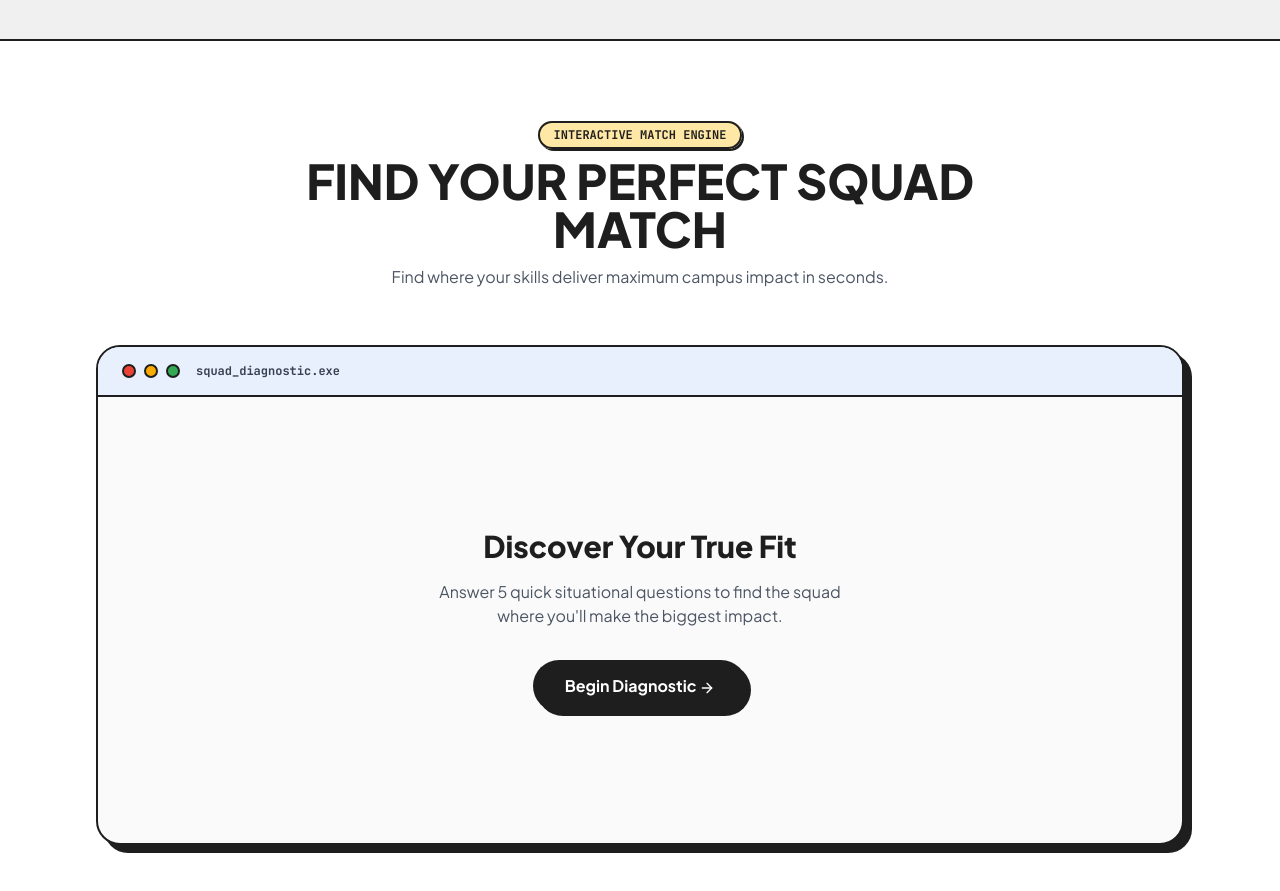
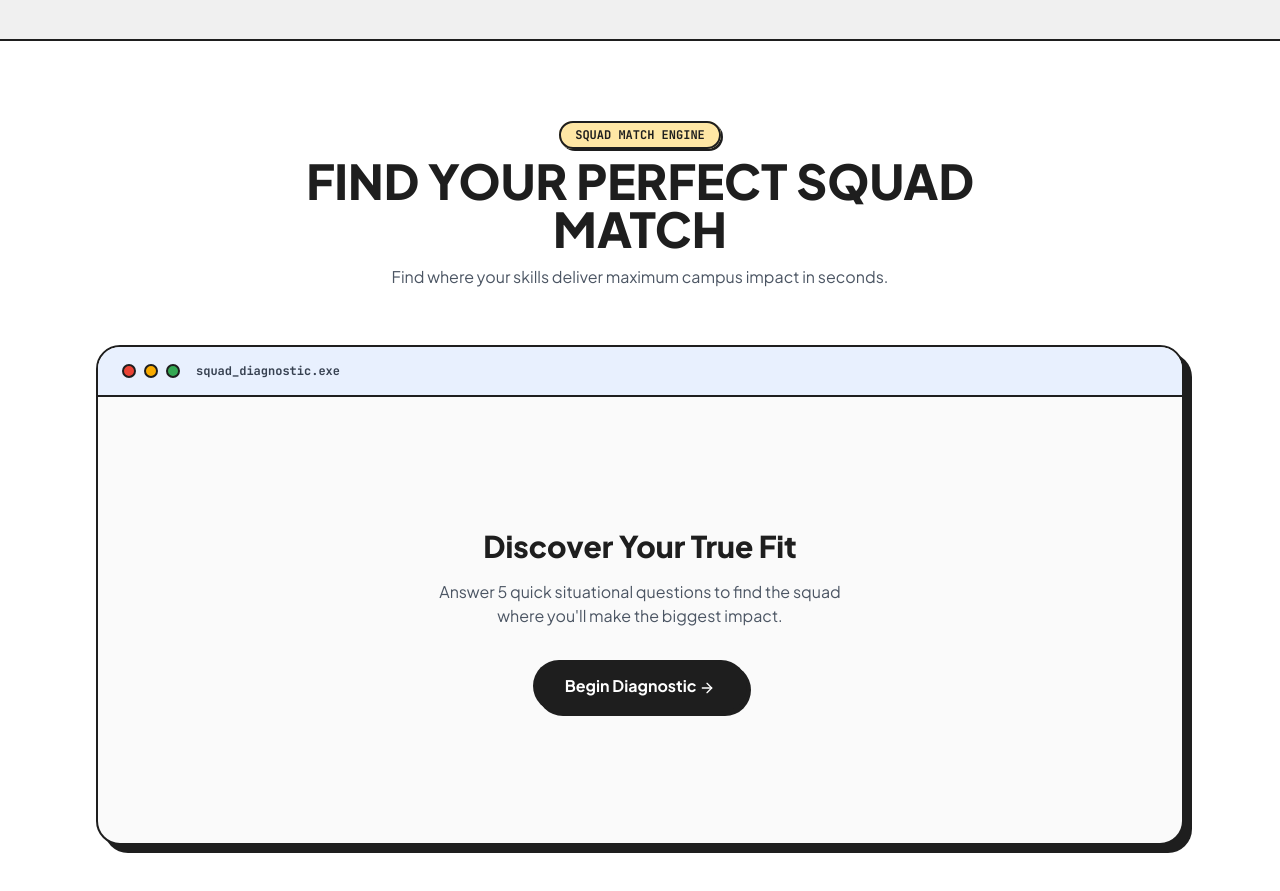
Before and after one commit to akashr206/gdg-recruit, a website built with Vite: page index.html in a window 1280 px wide. Shown: the part 2300-3191 px from the top of the page. Built offline with nearby package versions, Linux system fonts and the light colour scheme; animation ran at ten frames a second.

Commit message:
fix: word

```diff
--- a/src/components/Squads.html
+++ b/src/components/Squads.html
@@ -338,7 +338,7 @@
             <span
                 class="font-mono text-xs font-extrabold uppercase px-3.5 py-1 bg-gdg-yellow-pastel gdg-border rounded-full shadow-neo-sm"
             >
-                Interactive Match Engine
+                Squad Match Engine
             </span>
             <h2 class="text-3xl sm:text-5xl font-extrabold text-gdg-black mt-3">
                 FIND YOUR PERFECT SQUAD MATCH
```
